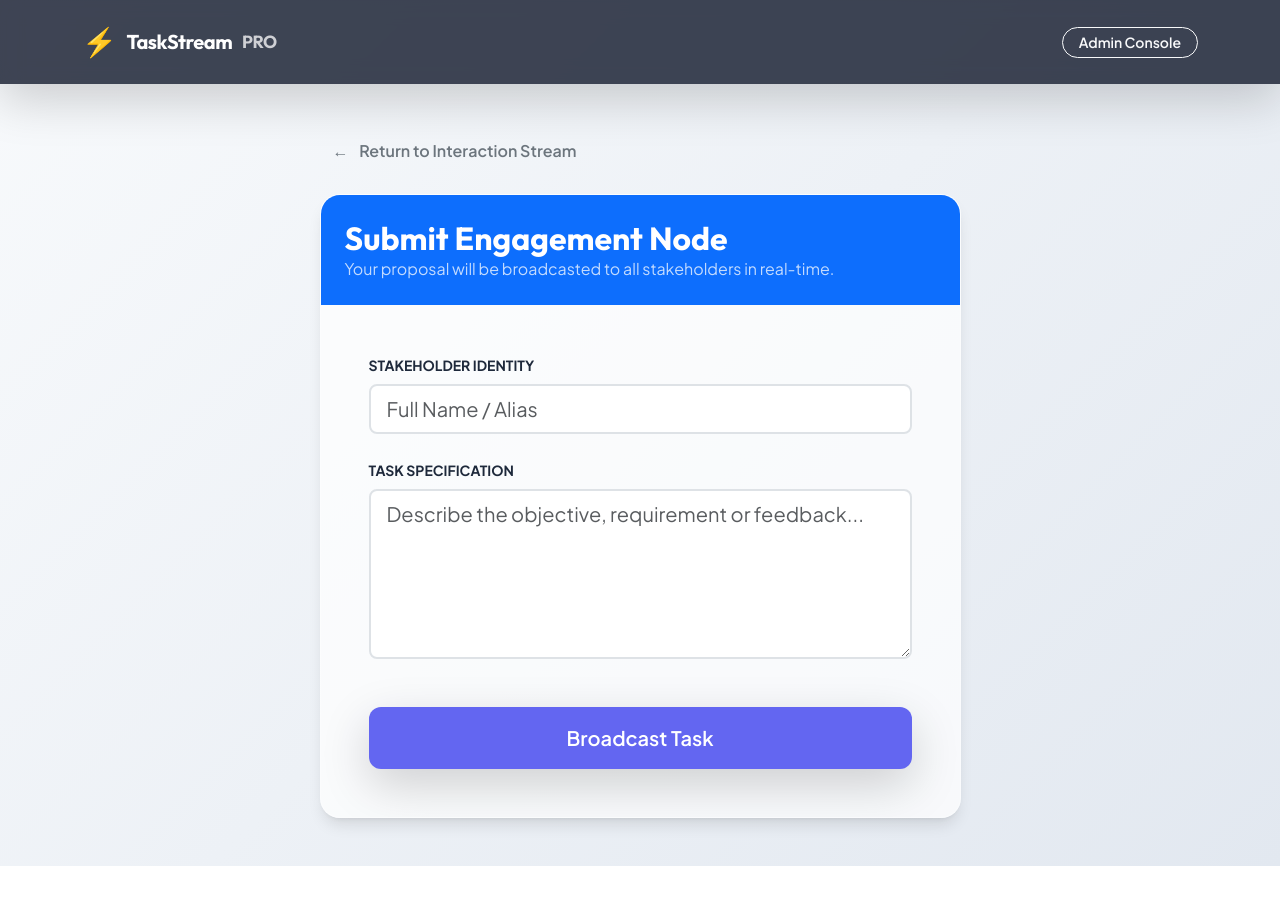
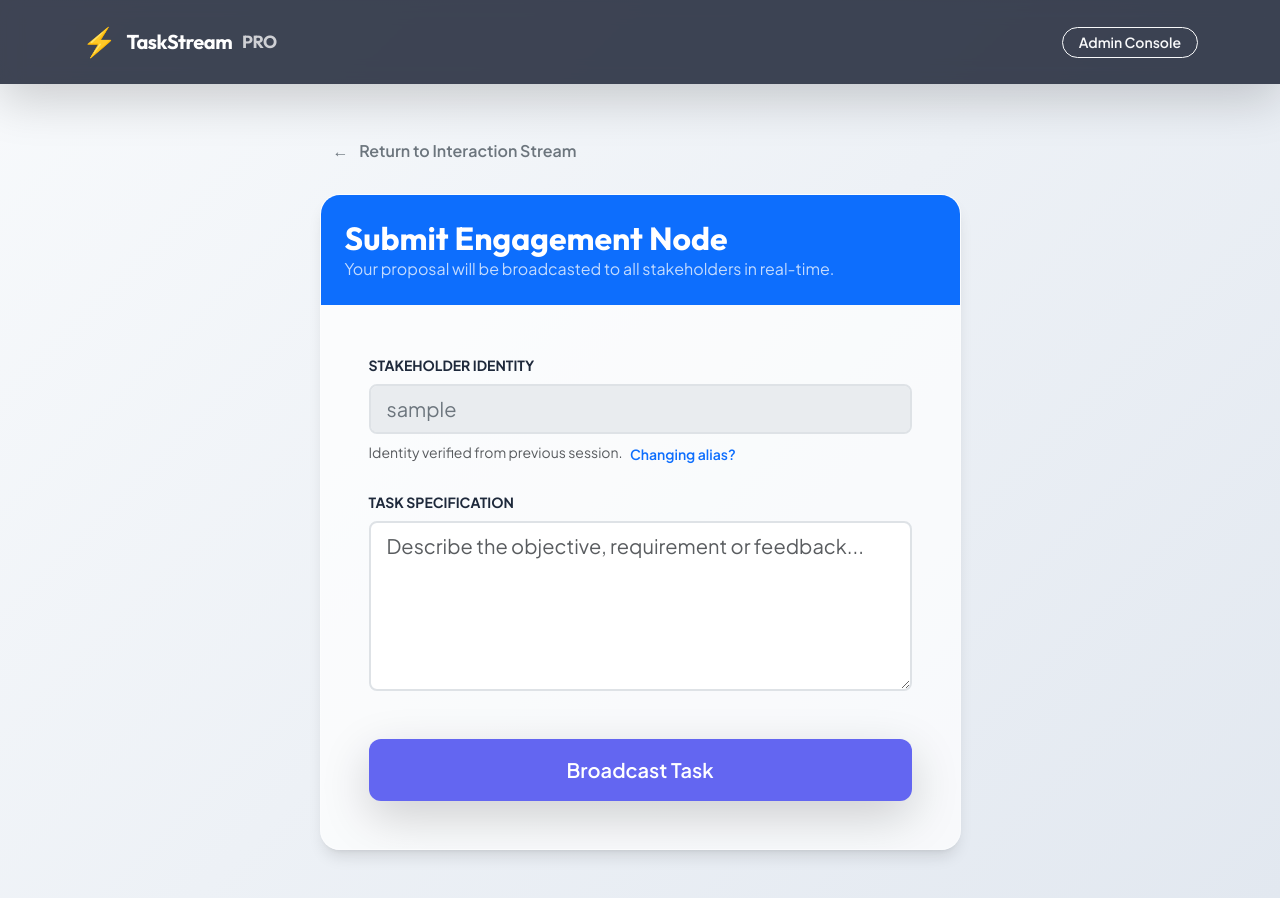
Before and after one commit to LAAOUAFIFATIHA/DevSecOps_To_do_list_app, a React (Create React App) app in the folder frontend/: page /stream/1/add in a window 1280 px wide. Before the commit the page ends 866 px from the top, so only its background shows below. Built offline with nearby package versions, Linux system fonts and the light colour scheme; no server answers; sample sign-in values are in the browser's storage.

Commit message:
UI Polish: Hide admin button, persist user identity, and refine real-time updates

```diff
--- a/frontend/src/AddTask.js
+++ b/frontend/src/AddTask.js
@@ -1,4 +1,4 @@
-import React, { useState } from 'react';
+import React, { useState, useEffect } from 'react';
 import { addTask } from './api';
 import { Link } from 'react-router-dom';
 
@@ -7,11 +7,24 @@ const AddTask = ({ match, history }) => {
     const [userName, setUserName] = useState('');
     const [description, setDescription] = useState('');
     const [loading, setLoading] = useState(false);
+    const [isNamedSaved, setIsNameSaved] = useState(false);
+
+    // Load name from local storage on mount
+    useEffect(() => {
+        const savedName = localStorage.getItem('taskstream_username');
+        if (savedName) {
+            setUserName(savedName);
+            setIsNameSaved(true);
+        }
+    }, []);
 
     const handleSubmit = async (e) => {
         e.preventDefault();
         setLoading(true);
         try {
+            // Save name for future use
+            localStorage.setItem('taskstream_username', userName);
+
             await addTask(streamId, userName, description);
             // After adding, we go back to the public stream view
             history.push(`/stream/${streamId}`);
@@ -44,8 +57,11 @@ const AddTask = ({ match, history }) => {
                                         placeholder="Full Name / Alias"
                                         value={userName}
                                         onChange={(e) => setUserName(e.target.value)}
+                                        readOnly={isNamedSaved}
+                                        style={isNamedSaved ? { backgroundColor: '#e9ecef', cursor: 'not-allowed', color: '#6c757d' } : {}}
                                         required
                                     />
+                                    {isNamedSaved && <small className="text-muted d-block mt-2">Identity verified from previous session. <button type="button" className="btn btn-link btn-sm p-0 ms-1 text-decoration-none" onClick={() => { localStorage.removeItem('taskstream_username'); setIsNameSaved(false); setUserName(''); }}>Changing alias?</button></small>}
                                 </div>
                                 <div className="mb-5">
                                     <label className="form-label fw-bold text-uppercase small tracking-wider">Task Specification</label>
--- a/frontend/src/App.js
+++ b/frontend/src/App.js
@@ -27,7 +27,9 @@ class App extends Component {
                 <span className="fs-3">⚡</span> <strong>TaskStream</strong> <small className="opacity-75">PRO</small>
               </Link>
               <div className="ms-auto flex-row d-flex gap-2">
-                <Link className="btn btn-outline-light btn-sm px-3 rounded-pill" to="/admin/dashboard">Admin Console</Link>
+                {localStorage.getItem('admin_token') && (
+                  <Link className="btn btn-outline-light btn-sm px-3 rounded-pill" to="/admin/dashboard">Admin Console</Link>
+                )}
               </div>
             </div>
           </nav>
--- a/frontend/src/StreamPage.js
+++ b/frontend/src/StreamPage.js
@@ -33,14 +33,18 @@ const StreamPage = ({ match }) => {
         socket.on('new_task', (task) => {
             console.log('REAL-TIME: New task received', task);
             setTasks(prev => {
+                // Prevent duplicate addition
                 if (prev.find(t => t._id === task._id)) return prev;
+                // Add new task to the TOP
                 return [task, ...prev];
             });
         });
 
         socket.on('task_updated', (updatedTask) => {
             console.log('REAL-TIME: Task updated', updatedTask);
-            setTasks(prev => prev.map(t => t._id === updatedTask._id ? updatedTask : t));
+            setTasks(prev => prev.map(t =>
+                t._id === updatedTask._id ? updatedTask : t
+            ));
         });
 
         socket.on('task_deleted', ({ task_id }) => {
```
